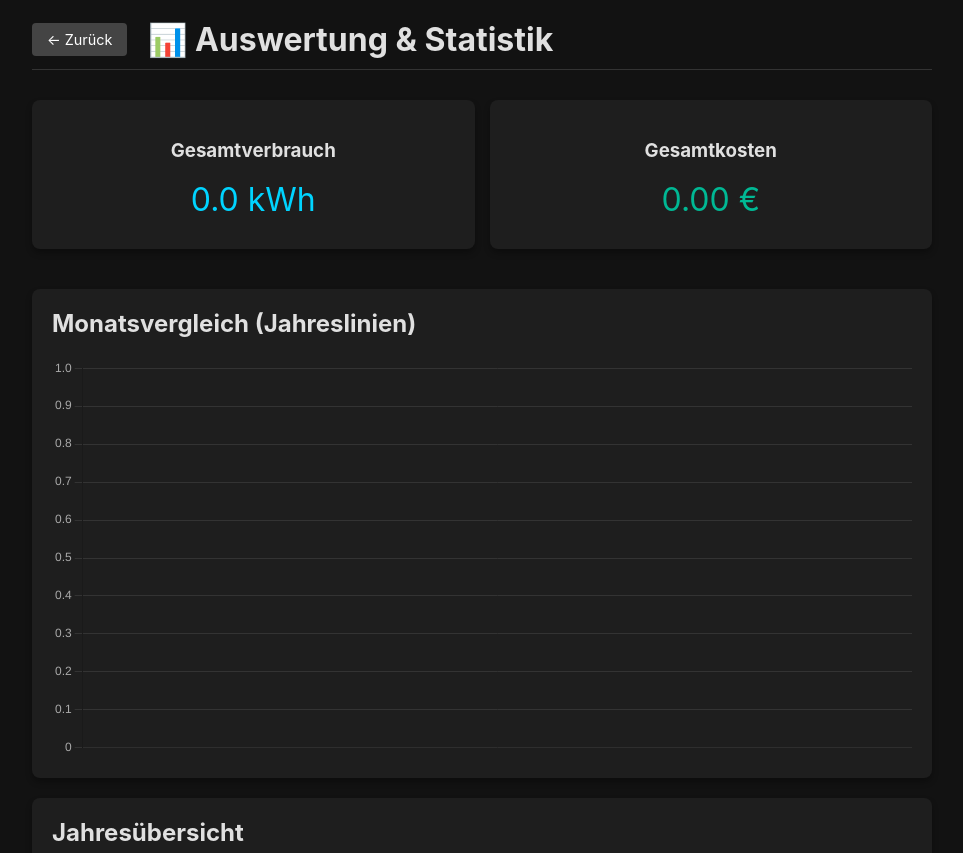
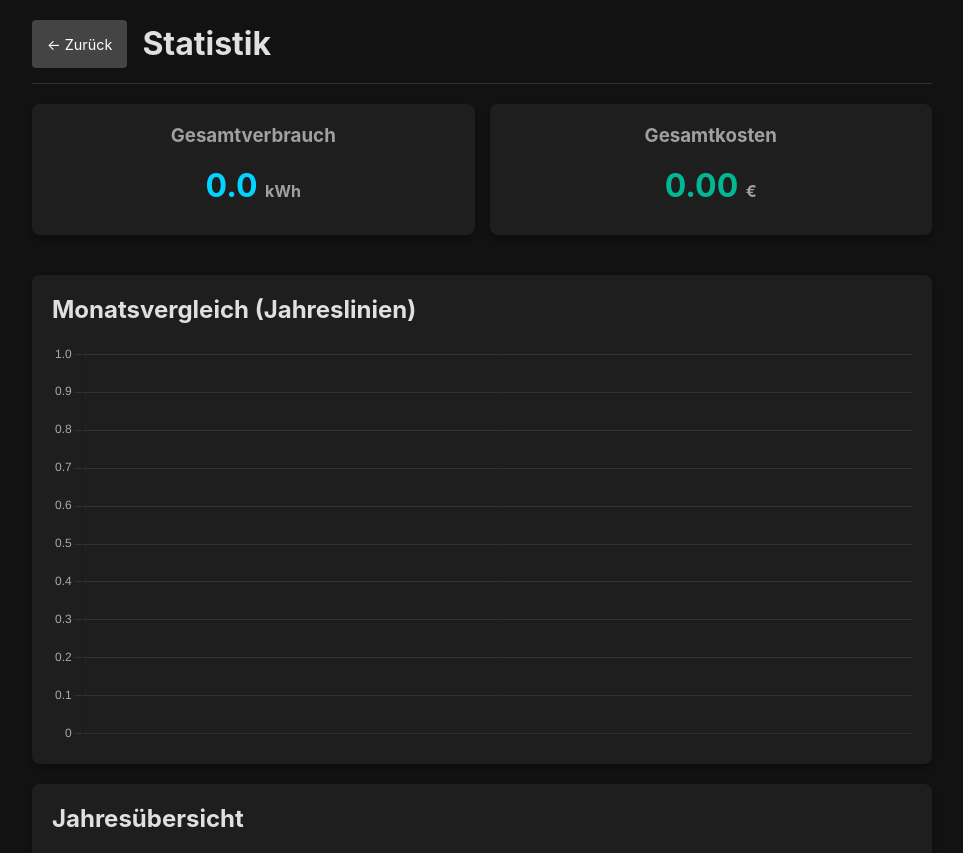
Before and after one commit to electiveDev/elektroauto-manager, a Flask app: template templates/stats.html in a window 1280 px wide. Shown: the top 853 px of the page, without its empty margins (158-1121 px from the left). Run offline with Flask 3, Linux system fonts and the light colour scheme; the template is opened without the code that fills it, so the values that code supplies are empty.

Commit message:
Refactor stats.html for improved layout and styling
Updated styles and structure for header and statistics display, enhancing readability and visual consistency.

```diff
--- a/templates/stats.html
+++ b/templates/stats.html
@@ -9,31 +9,35 @@
 </head>
 <body>
     <div class="container">
-        <header style="display: flex; align-items: center; gap: 20px; margin-bottom: 30px; padding-bottom: 10px; border-bottom: 1px solid #333;">
-            <a href="{{ url_for('index') }}" class="btn-secondary" style="margin: 0;">← Zurück</a>
-            <h1 style="margin: 0;">📊 Auswertung & Statistik</h1>
+        <header style="display: flex; align-items: center; gap: 15px; margin-bottom: 20px; border-bottom: 1px solid #333; padding-bottom: 15px;">
+            <a href="{{ url_for('index') }}" class="btn-secondary" style="margin: 0; display:flex; align-items:center; height: 32px;">← Zurück</a>
+            <h1 style="margin: 0; line-height: 1;">Statistik</h1>
         </header>
 
         <div class="form-grid" style="margin-bottom: 20px;">
             <div class="card" style="text-align:center;">
-                <h3>Gesamtverbrauch</h3>
-                <p style="font-size: 2em; color: var(--accent-color); margin: 10px 0;">{{ "%.1f"|format(total_kwh) }} kWh</p>
+                <h3 style="margin-top: 0; color: var(--text-secondary);">Gesamtverbrauch</h3>
+                <p style="font-size: 2em; font-weight:bold; color: var(--accent-color); margin: 10px 0;">
+                    {{ "%.1f"|format(total_kwh) }} <span style="font-size:0.5em; color:var(--text-secondary);">kWh</span>
+                </p>
             </div>
             <div class="card" style="text-align:center;">
-                <h3>Gesamtkosten</h3>
-                <p style="font-size: 2em; color: var(--success-color); margin: 10px 0;">{{ "%.2f"|format(total_cost) }} €</p>
+                <h3 style="margin-top: 0; color: var(--text-secondary);">Gesamtkosten</h3>
+                <p style="font-size: 2em; font-weight:bold; color: var(--success-color); margin: 10px 0;">
+                    {{ "%.2f"|format(total_cost) }} <span style="font-size:0.5em; color:var(--text-secondary);">€</span>
+                </p>
             </div>
         </div>
 
         <section class="card">
-            <h2>Monatsvergleich (Jahreslinien)</h2>
-            <div style="height: 400px;">
+            <h2 style="margin-top:0;">Monatsvergleich (Jahreslinien)</h2>
+            <div style="height: 400px; width: 100%;">
                 <canvas id="comparisonChart"></canvas>
             </div>
         </section>
 
         <section class="card">
-            <h2>Jahresübersicht</h2>
+            <h2 style="margin-top:0;">Jahresübersicht</h2>
             <div class="table-responsive">
                 <table>
                     <thead>
@@ -61,13 +65,16 @@
         const chartData = {{ chart_data | tojson }};
         const ctx = document.getElementById('comparisonChart').getContext('2d');
 
-        // Chart Config (Dunkles Design angepasst)
         new Chart(ctx, {
             type: 'line',
             data: chartData,
             options: {
                 responsive: true,
                 maintainAspectRatio: false,
+                interaction: {
+                    mode: 'index',
+                    intersect: false,
+                },
                 scales: {
                     y: {
                         beginAtZero: true,
@@ -80,7 +87,14 @@
                     }
                 },
                 plugins: {
-                    legend: { labels: { color: '#fff' } }
+                    legend: { labels: { color: '#fff' } },
+                    tooltip: {
+                        backgroundColor: 'rgba(30, 30, 30, 0.9)',
+                        titleColor: '#fff',
+                        bodyColor: '#fff',
+                        borderColor: '#555',
+                        borderWidth: 1
+                    }
                 }
             }
         });
```
